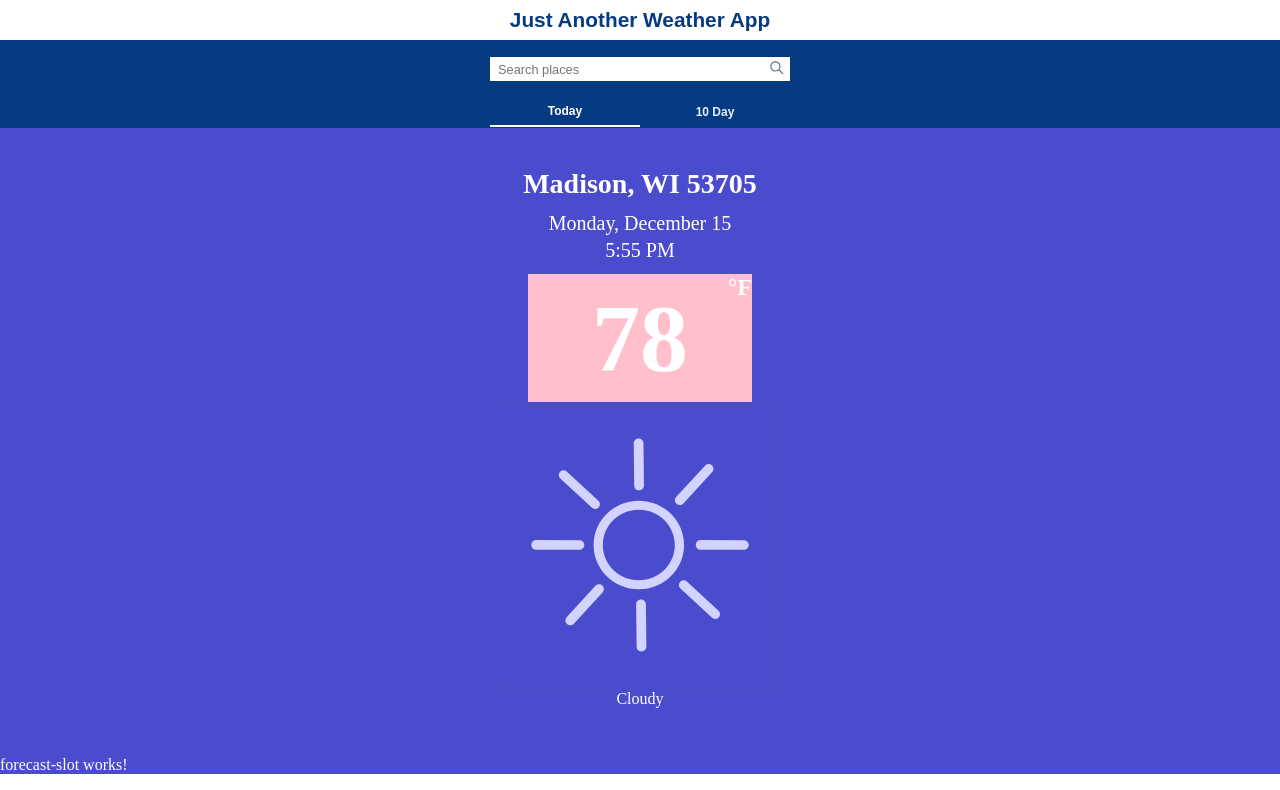
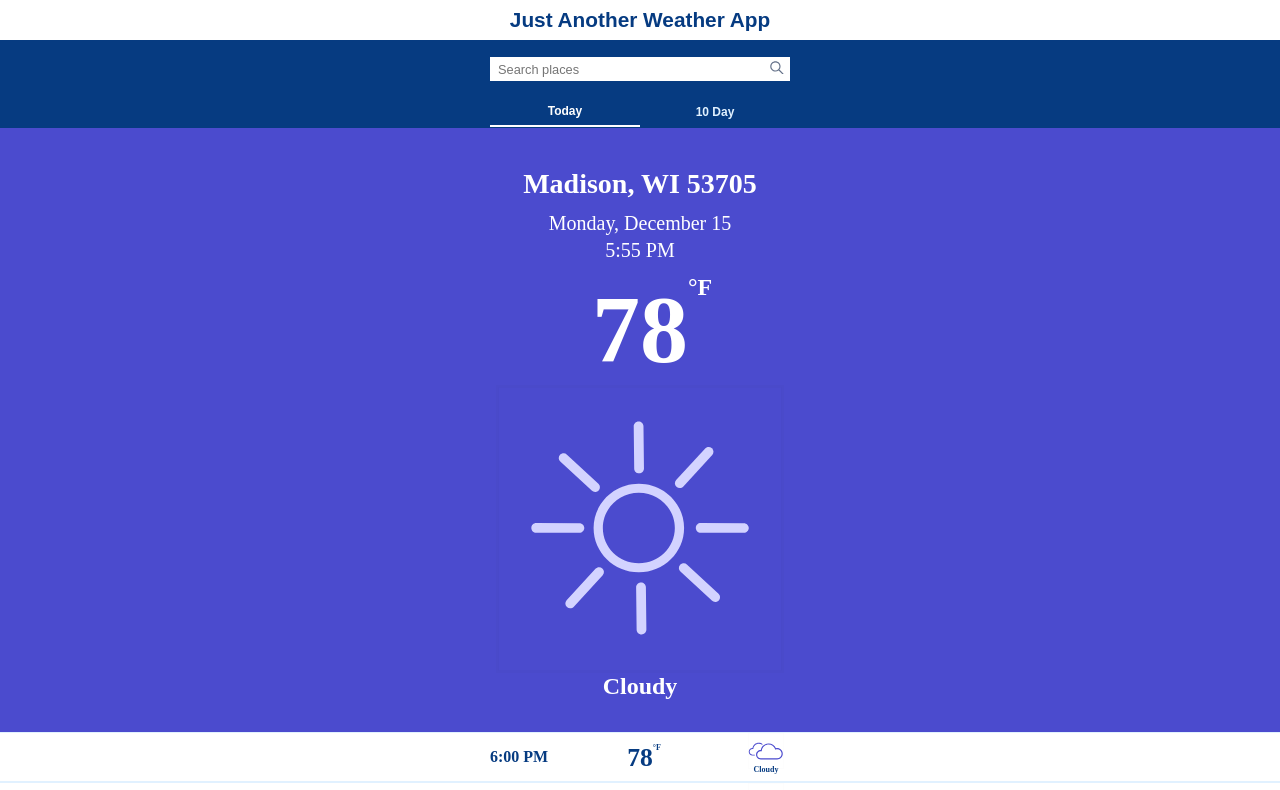
Before and after one commit to nicobartholom3w/weather-app-2020, an Angular app: page /today in a window 1280 px wide. Shown: the top 790 px of the page. Built offline with nearby package versions, Linux system fonts and the light colour scheme.

Commit message:
(feat) Added styles to current and forecast slot and weather components.

```diff
--- a/src/app/app.component.scss
+++ b/src/app/app.component.scss
@@ -43,9 +43,6 @@
 
     &__container {
         background: $navy-dark;
-        // background: linear-gradient($navy-mediumlight, $navy-medium);
-        // background: linear-gradient($gray-navylight, $gray-navymedium);
-        // background: $gray-navymedium;
         display: flex;
         flex-direction: column;
         justify-content: center;
@@ -56,19 +53,12 @@
     }
 
     &__items {
-        // padding: 0 1rem;
         width: $nav-width;
-
-        // display: flex;
-        // flex-direction: column;
-        // justify-content: center;
-        // align-items: center;
     }
     &__option {
         color: $navy-light;
         cursor: pointer;
         text-decoration: none;
-        // color: transparent;
         box-sizing: border-box;
         height: 1.85rem;
         width: 50%;
@@ -132,6 +122,7 @@
         display: flex;
         justify-content: center;
         align-items: center;
+        background-color: white;
     }
 }
 
--- a/src/app/current-weather/current-weather.component.html
+++ b/src/app/current-weather/current-weather.component.html
@@ -16,7 +16,7 @@
             <div class="current__precipitation-text">Cloudy</div>
         </div>
     </div>
-    <div class="hourly__container">
-        <app-forecast-slot></app-forecast-slot>
+    <div class="forecast">
+        <app-forecast-weather></app-forecast-weather>
     </div>
 </div>
--- a/src/app/current-weather/current-weather.component.scss
+++ b/src/app/current-weather/current-weather.component.scss
@@ -3,6 +3,7 @@
 .container {
     width: 100%;
     min-height: 100%;
+    // margin-bottom: 2rem;
     font-family: Montserrat;
     // background-color: purple;
     color: white;
@@ -54,13 +55,14 @@
         flex-direction: column;
         align-items: center;
 
+        &-text {
+            font-size: 1.5rem;
+            font-weight: 600;
+        }
     }
 
     &__temperature {
         position: relative;
-        background-color: pink;
-        height: 8rem;
-        width: 14rem;
         display: flex;
         justify-content: center;
         align-items: center;
@@ -75,7 +77,7 @@
             font-size: 1.5rem;
             font-weight: 600;
             top: 0;
-            right: 0;
+            left: 100%;
         }
     }
 }
@@ -96,3 +98,7 @@
     color: $gold-light;
     color: $purple-light;
 }
+
+.forecast {
+    padding-bottom: 1.5rem;
+}
--- a/src/app/forecast-slot/forecast-slot.component.html
+++ b/src/app/forecast-slot/forecast-slot.component.html
@@ -1 +1,19 @@
-<p>forecast-slot works!</p>
+<div class="container">
+    <div class="container__inner">
+        <div class="time slot">6:00 PM</div>
+        <div class="temperature slot">
+            <div class="temperature__inner">
+                <div class="temperature__number">78</div>
+                <div class="temperature__type">°F</div>
+            </div>
+        </div>
+        <div class="precipitation slot">
+            <div class="precipitation__inner">
+                <div class="precipitation__icon">
+                    <weather-icons name="dtcloudy"></weather-icons>
+                </div>
+                <div class="precipitation__text">Cloudy</div>
+            </div>
+        </div>
+    </div>
+</div>
--- a/src/app/forecast-slot/forecast-slot.component.scss
+++ b/src/app/forecast-slot/forecast-slot.component.scss
@@ -0,0 +1,83 @@
+@import '_base';
+
+.container {
+    height: 3rem;
+    width: 100%;
+    display: flex;
+    justify-content: center;
+    align-items: center;
+    background: white;
+    font-weight: 700;
+    color: $navy-dark;
+    border-bottom: 1px solid $navy-light;
+    border-top: 1px solid $navy-light;
+    &__inner {
+        width: $nav-width;
+        display: flex;
+        justify-content: space-between;
+    }
+}
+
+
+.slot {
+    height: 3rem;
+    width: 4rem;
+    // background: pink;
+    display: flex;
+    justify-content: center;
+    align-items: center;
+}
+
+.time {
+    white-space: pre;
+    justify-content: flex-start;
+}
+
+.temperature {
+
+    &__inner {
+        position: relative;
+        margin-top: .1rem;
+    }
+    &__number {
+        font-size: 1.6rem;
+    }
+
+    &__type{
+        position: absolute;
+        top: 0;
+        left: 100%;
+        font-size: .5rem;
+    }
+}
+
+.precipitation {
+    justify-content: flex-end;
+
+    &__inner {
+        display: flex;
+        flex-direction: column;
+        justify-content: flex-start;
+        align-items: center;
+        width: 3rem;
+        height: 3rem;
+        position: relative;
+    }
+    &__icon {
+        height: 2.25rem;
+        // margin-top: -.65rem;
+    }
+
+    &__text {
+        font-size: .5rem;
+        // margin-top: -.5rem;
+        position: absolute;
+        bottom: .45rem;
+    }
+}
+
+
+:host .precipitation__icon ::ng-deep {
+    color: $gold-dark;
+    color: $purple-dark;
+}
--- a/src/app/forecast-weather/forecast-weather.component.html
+++ b/src/app/forecast-weather/forecast-weather.component.html
@@ -1 +1,10 @@
-<p>forecast-weather works!</p>
+<app-forecast-slot></app-forecast-slot>
+<app-forecast-slot></app-forecast-slot>
+<app-forecast-slot></app-forecast-slot>
+<app-forecast-slot></app-forecast-slot>
+<app-forecast-slot></app-forecast-slot>
+<app-forecast-slot></app-forecast-slot>
+<app-forecast-slot></app-forecast-slot>
+<app-forecast-slot></app-forecast-slot>
+<app-forecast-slot></app-forecast-slot>
+<app-forecast-slot></app-forecast-slot>
--- a/src/app/forecast-weather/forecast-weather.component.scss
+++ b/src/app/forecast-weather/forecast-weather.component.scss
@@ -0,0 +1,4 @@
+:host {
+    padding-bottom: 5rem;
+    height: 100rem;
+}
--- a/src/app/search-bar/search-bar.component.scss
+++ b/src/app/search-bar/search-bar.component.scss
@@ -17,7 +17,7 @@
         align-items: center;
     }
 
-&__icon {
+    &__icon {
         position: absolute;
         height: .85rem;
         width: .85rem;
```
